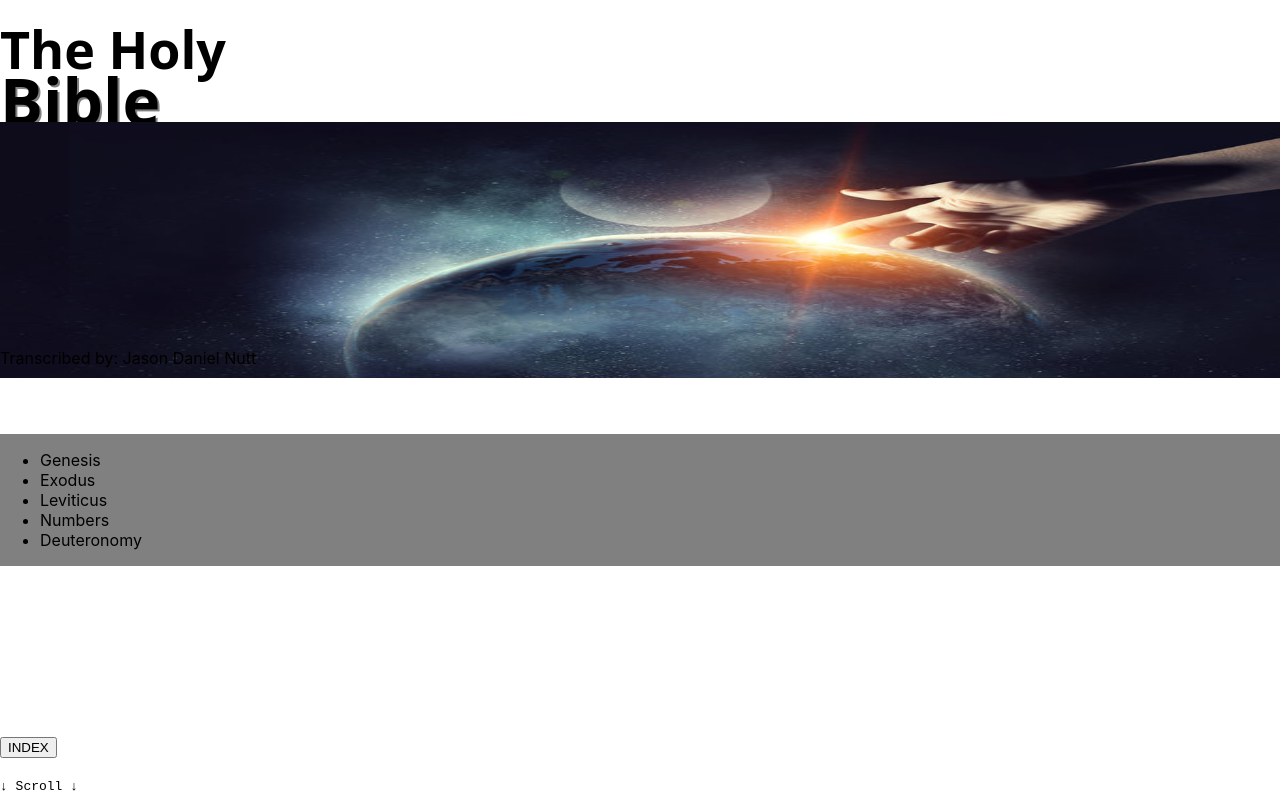
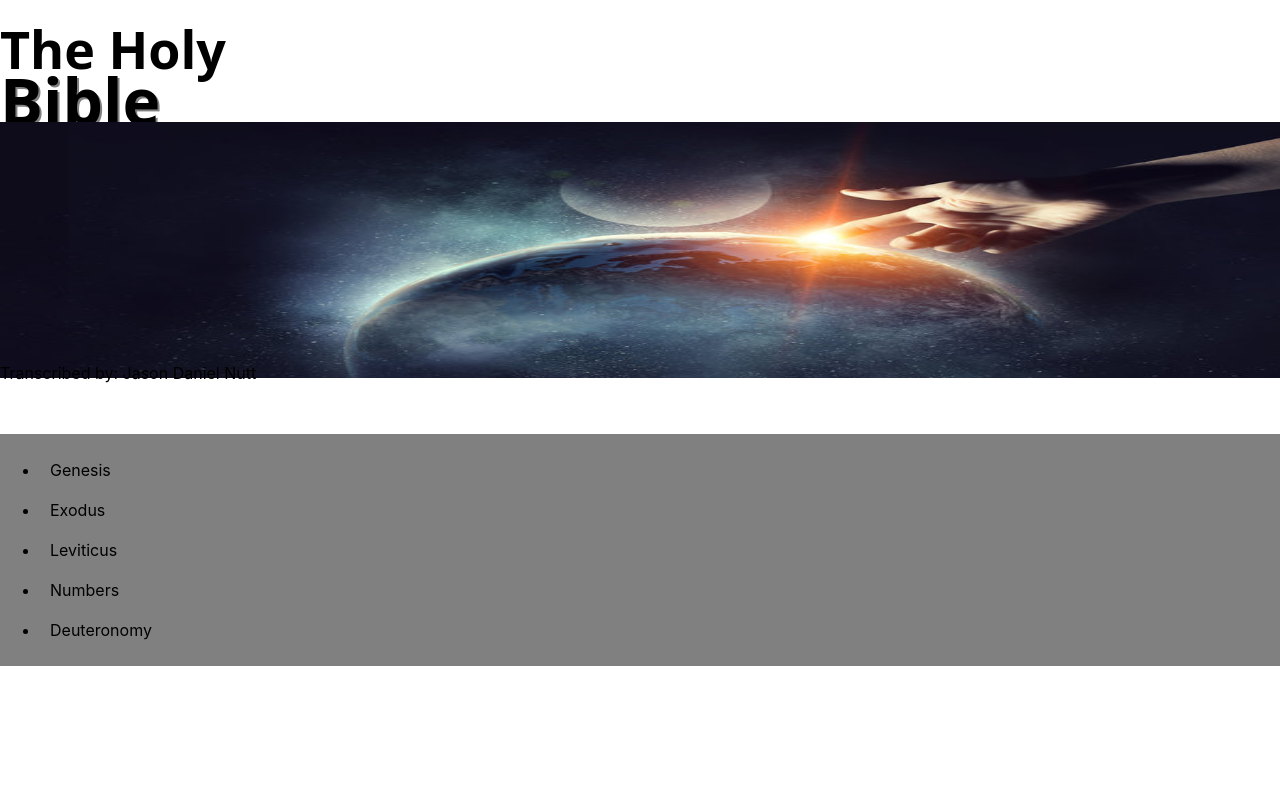
Before and after one commit to jnutt367/the-holy-bible, a Next.js app: page / in a window 1280 px wide. Shown: the top 800 px of the page. Built offline with nearby package versions, Linux system fonts and the light colour scheme.

Commit message:
Update Home.module.css
index styling

```diff
--- a/styles/Home.module.css
+++ b/styles/Home.module.css
@@ -22,10 +22,13 @@
 }
 .transcribed {
    position: relative;
-   top: -50px;
+   top: -35px;
 }
 .index  {
   display: flex;
   flex-direction: column;
   background-color: grey;
 }
+.index li {
+  padding: 10px;
+}
```
